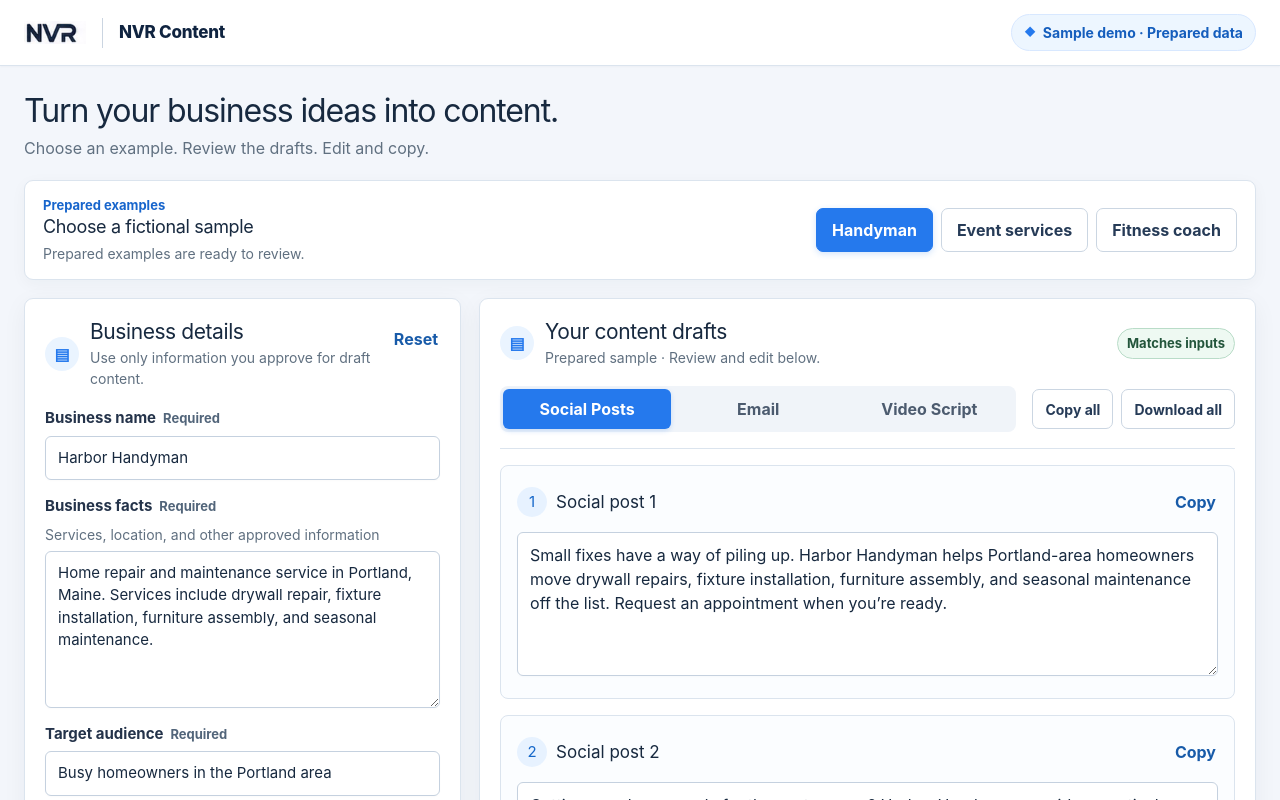
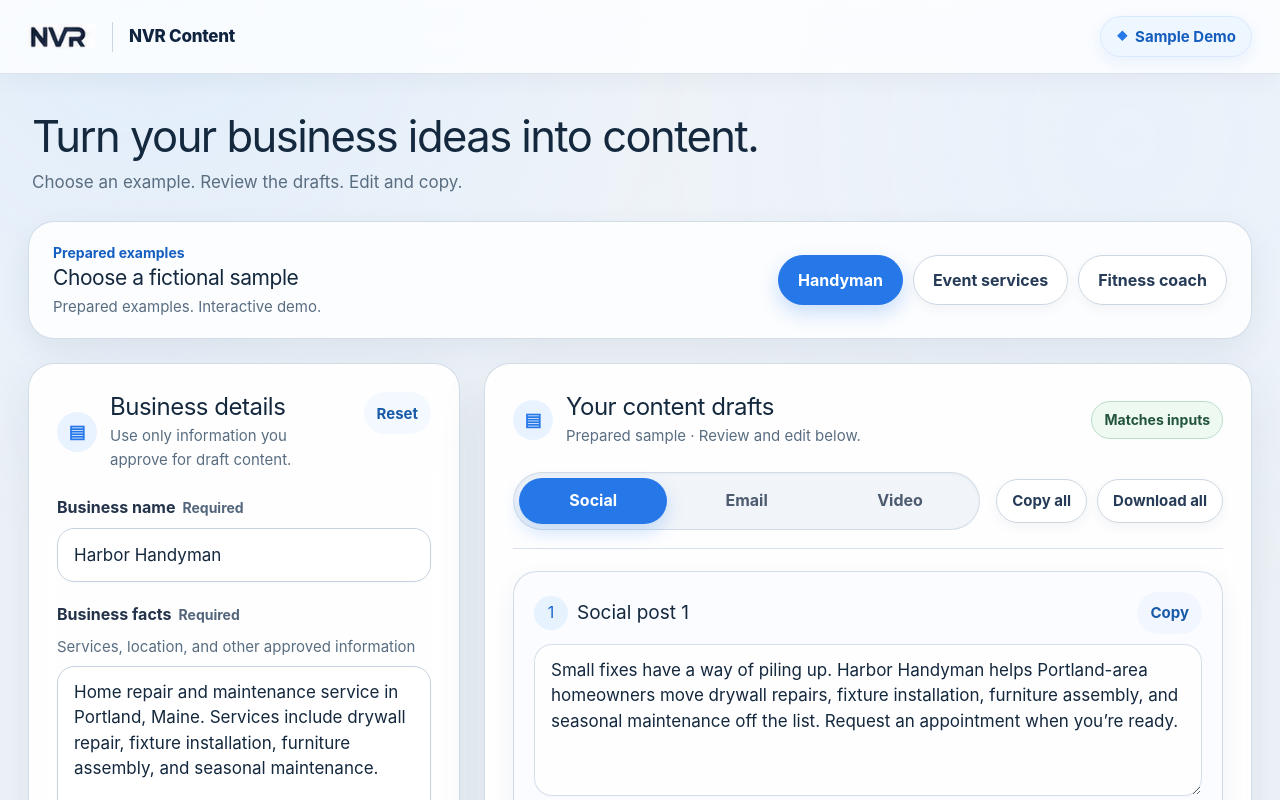
Before and after one commit to InSpaceNotHere/nvrtrack, a Next.js app: page / in a window 1280 px wide. Both pictures are taken after a click on the button "Handyman". Shown: the top 800 px of the page. Built offline with nearby package versions, Linux system fonts and the light colour scheme.

Commit message:
Refresh premium content workspace styling
Co-authored-by: InSpaceNotHere <InSpaceNotHere@users.noreply.github.com>

```diff
--- a/app/globals.css
+++ b/app/globals.css
@@ -1,18 +1,22 @@
 @import "tailwindcss";
 
 :root {
-  --background: #f3f6fb;
-  --surface: #ffffff;
-  --text: #17293f;
-  --muted: #607080;
-  --border: #dbe4ee;
-  --accent: #2579ed;
-  --accent-dark: #1765cc;
-  --accent-soft: #eaf4ff;
-  --warning: #92520a;
-  --warning-soft: #fff5df;
+  --background: #eef3f8;
+  --surface: rgb(255 255 255 / 92%);
+  --text: #14283e;
+  --muted: #596d80;
+  --border: rgb(193 207 222 / 72%);
+  --accent: #2678e8;
+  --accent-dark: #155fc1;
+  --accent-soft: #e9f3ff;
+  --warning: #805218;
+  --warning-soft: #fff4dc;
   --danger: #a12222;
-  --radius: 9px;
+  --radius: 26px;
+  --radius-control: 999px;
+  --shadow-soft: 0 18px 50px rgb(34 58 86 / 9%);
+  --shadow-float: 0 10px 30px rgb(34 58 86 / 8%);
+  --motion: 200ms;
 }
 
 * {
@@ -21,17 +25,25 @@
 
 html {
   background: var(--background);
+  scroll-behavior: smooth;
 }
 
 body {
   margin: 0;
   color: var(--text);
-  background: var(--background);
+  background:
+    radial-gradient(circle at 12% 0%, rgb(220 235 252 / 72%), transparent 34rem),
+    radial-gradient(circle at 88% 8%, rgb(231 240 252 / 58%), transparent 30rem),
+    var(--background);
   font-family:
     Inter, ui-sans-serif, system-ui, -apple-system, BlinkMacSystemFont, "Segoe UI",
     sans-serif;
-  font-size: 16px;
-  line-height: 1.5;
+  font-size: 17px;
+  line-height: 1.55;
+}
+
+main {
+  min-height: 100vh;
 }
 
 button,
@@ -51,22 +63,26 @@ button:disabled {
 }
 
 :focus-visible {
-  outline: 3px solid #83b4ff;
-  outline-offset: 2px;
+  outline: 3px solid #72aafa;
+  outline-offset: 3px;
 }
 
 .shell {
-  width: min(1500px, calc(100% - 48px));
+  width: min(1480px, calc(100% - 56px));
   margin-inline: auto;
 }
 
 .site-header {
-  min-height: 66px;
+  position: sticky;
+  z-index: 50;
+  top: 0;
+  min-height: 74px;
   display: flex;
   align-items: center;
-  background: var(--surface);
-  border-bottom: 1px solid var(--border);
-  box-shadow: 0 1px 2px rgb(23 41 63 / 3%);
+  border-bottom: 1px solid rgb(197 211 225 / 58%);
+  background: rgb(255 255 255 / 78%);
+  box-shadow: 0 6px 24px rgb(31 55 83 / 5%);
+  backdrop-filter: blur(18px) saturate(150%);
 }
 
 .header-inner {
@@ -85,7 +101,7 @@ button:disabled {
 
 .brand-logo {
   display: block;
-  width: 62px;
+  width: 68px;
   height: auto;
   image-rendering: auto;
 }
@@ -106,13 +122,14 @@ button:disabled {
   display: inline-flex;
   align-items: center;
   gap: 7px;
-  min-height: 36px;
-  padding: 7px 12px;
+  min-height: 40px;
+  padding: 8px 15px;
   color: #155ebd;
   border: 1px solid #d8e8ff;
-  border-radius: 999px;
-  background: #edf6ff;
-  font-size: 14px;
+  border-radius: var(--radius-control);
+  background: rgb(237 246 255 / 90%);
+  box-shadow: 0 5px 16px rgb(37 121 237 / 9%);
+  font-size: 15px;
   font-weight: 750;
 }
 
@@ -124,7 +141,7 @@ button:disabled {
 .intro {
   display: flex;
   align-items: center;
-  padding: 26px 0 20px;
+  padding: 38px 4px 26px;
 }
 
 h1,
@@ -135,22 +152,22 @@ p {
 }
 
 h1 {
-  margin-bottom: 6px;
-  font-size: 32px;
-  line-height: 1.18;
+  margin-bottom: 8px;
+  font-size: clamp(36px, 3.4vw, 46px);
+  line-height: 1.12;
   letter-spacing: -0.035em;
 }
 
 h2 {
   margin-bottom: 4px;
-  font-size: 21px;
+  font-size: 24px;
   line-height: 1.25;
   letter-spacing: -0.02em;
 }
 
 h3 {
   margin-bottom: 8px;
-  font-size: 17px;
+  font-size: 19px;
   line-height: 1.35;
 }
 
@@ -173,12 +190,12 @@ p {
   display: grid;
   flex: 0 0 auto;
   place-items: center;
-  width: 34px;
-  height: 34px;
+  width: 40px;
+  height: 40px;
   color: var(--accent);
   border-radius: 50%;
   background: var(--accent-soft);
-  font-size: 16px;
+  font-size: 18px;
   font-weight: 850;
 }
 
@@ -186,28 +203,29 @@ p {
   display: flex;
   align-items: center;
   justify-content: space-between;
-  gap: 18px;
-  margin-bottom: 18px;
-  padding: 15px 18px;
+  gap: 22px;
+  margin-bottom: 24px;
+  padding: 20px 24px;
   border: 1px solid var(--border);
   border-radius: var(--radius);
-  background: var(--surface);
-  box-shadow: 0 4px 16px rgb(23 41 63 / 4%);
+  background: rgb(255 255 255 / 82%);
+  box-shadow: var(--shadow-float);
+  backdrop-filter: blur(14px);
 }
 
 .sample-card h2 {
-  font-size: 18px;
+  font-size: 21px;
 }
 
 .sample-card p {
-  font-size: 14px;
+  font-size: 15px;
 }
 
 .sample-kicker {
   display: block;
   margin-bottom: 1px;
   color: var(--accent-dark);
-  font-size: 13px;
+  font-size: 14px;
   font-weight: 750;
 }
 
@@ -215,7 +233,7 @@ p {
 .export-actions {
   display: flex;
   flex-wrap: wrap;
-  gap: 8px;
+  gap: 10px;
 }
 
 .button.secondary.preset-button.selected,
@@ -223,7 +241,7 @@ p {
   color: #fff;
   border-color: var(--accent);
   background: var(--accent);
-  box-shadow: 0 2px 6px rgb(37 121 237 / 20%);
+  box-shadow: 0 8px 20px rgb(37 121 237 / 24%);
 }
 
 .button.secondary.preset-button.selected:hover,
@@ -235,20 +253,21 @@ p {
   display: grid;
   grid-template-columns: minmax(360px, 0.72fr) minmax(560px, 1.28fr);
   align-items: start;
-  gap: 18px;
-  padding-bottom: 48px;
+  gap: 24px;
+  padding-bottom: 64px;
 }
 
 .card {
   border: 1px solid var(--border);
   border-radius: var(--radius);
   background: var(--surface);
-  box-shadow: 0 6px 24px rgb(23 41 63 / 5%);
+  box-shadow: var(--shadow-soft);
+  backdrop-filter: blur(14px);
 }
 
 .form-card,
 .output-card {
-  padding: 20px;
+  padding: 28px;
 }
 
 .section-heading,
@@ -261,13 +280,13 @@ p {
 }
 
 .section-heading {
-  margin-bottom: 18px;
+  margin-bottom: 24px;
 }
 
 .heading-with-icon {
   display: flex;
   align-items: center;
-  gap: 11px;
+  gap: 13px;
   min-width: 0;
 }
 
@@ -279,24 +298,24 @@ p {
 .heading-with-icon p,
 .campaign-title p {
   margin-bottom: 0;
-  font-size: 14px;
+  font-size: 15px;
 }
 
 .campaign-title {
   display: flex;
   align-items: center;
-  gap: 11px;
-  margin: 24px 0 16px;
-  padding-top: 20px;
+  gap: 13px;
+  margin: 30px 0 20px;
+  padding-top: 26px;
   border-top: 1px solid var(--border);
 }
 
 label {
   display: grid;
-  gap: 6px;
-  margin-bottom: 15px;
+  gap: 8px;
+  margin-bottom: 20px;
   color: #24334a;
-  font-size: 15px;
+  font-size: 16px;
   font-weight: 700;
 }
 
@@ -309,20 +328,20 @@ label {
 
 .required-indicator {
   color: #52657a;
-  font-size: 13px;
+  font-size: 14px;
   font-weight: 700;
 }
 
 .hint {
   color: var(--muted);
-  font-size: 14px;
+  font-size: 15px;
   font-weight: 400;
 }
 
 .optional {
   margin-left: 4px;
   color: var(--muted);
-  font-size: 14px;
+  font-size: 15px;
   font-weight: 400;
 }
 
@@ -330,21 +349,23 @@ input,
 select,
 textarea {
   width: 100%;
-  min-height: 44px;
-  padding: 10px 12px;
+  min-height: 52px;
+  padding: 13px 16px;
   color: var(--text);
   border: 1px solid #c5d1df;
-  border-radius: 6px;
-  background: #fff;
+  border-radius: 17px;
+  background: rgb(255 255 255 / 88%);
+  font-size: 17px;
   font-weight: 400;
   box-shadow: 0 1px 2px rgb(23 41 63 / 2%);
   transition:
-    border-color 120ms ease,
-    box-shadow 120ms ease;
+    border-color var(--motion) ease,
+    box-shadow var(--motion) ease,
+    background-color var(--motion) ease;
 }
 
 textarea {
-  min-height: 88px;
+  min-height: 104px;
   resize: vertical;
   line-height: 1.5;
 }
@@ -366,35 +387,53 @@ textarea:focus {
 .campaign-row {
   display: grid;
   grid-template-columns: minmax(130px, 0.72fr) minmax(190px, 1.28fr);
-  gap: 12px;
+  gap: 14px;
 }
 
 .button {
-  min-height: 44px;
-  padding: 9px 15px;
-  border-radius: 7px;
+  min-height: 50px;
+  padding: 11px 19px;
+  border-radius: var(--radius-control);
+  font-size: 16px;
   font-weight: 700;
+  transition:
+    transform var(--motion) ease,
+    box-shadow var(--motion) ease,
+    background-color var(--motion) ease,
+    border-color var(--motion) ease;
 }
 
 .button.primary {
   color: white;
   border: 1px solid var(--accent);
   background: linear-gradient(135deg, #2c83f5, #1f70e5);
-  box-shadow: 0 4px 10px rgb(37 121 237 / 18%);
+  box-shadow:
+    0 10px 22px rgb(37 121 237 / 24%),
+    inset 0 1px 0 rgb(255 255 255 / 22%);
 }
 
 .button.primary:hover {
   background: var(--accent-dark);
+  box-shadow: 0 14px 28px rgb(37 121 237 / 28%);
+  transform: translateY(-1px);
+}
+
+.button:active {
+  transform: translateY(1px) scale(0.99);
 }
 
 .button.secondary {
   color: #263b57;
   border: 1px solid #cbd6e2;
-  background: #fff;
+  background: rgb(255 255 255 / 78%);
+  box-shadow: 0 4px 12px rgb(30 55 82 / 5%);
 }
 
 .button.secondary:hover {
-  background: #f5f7fa;
+  border-color: #aebed0;
+  background: #fff;
+  box-shadow: 0 8px 18px rgb(30 55 82 / 9%);
+  transform: translateY(-1px);
 }
 
 .button.full {
@@ -402,17 +441,19 @@ textarea:focus {
 }
 
 .button.compact {
-  min-height: 40px;
-  padding: 7px 12px;
-  font-size: 14px;
+  min-height: 44px;
+  padding: 9px 15px;
+  font-size: 15px;
 }
 
 .text-button {
-  min-height: 40px;
-  padding: 6px 2px;
+  min-height: 42px;
+  padding: 8px 13px;
   color: #185ba9;
   border: 0;
-  background: transparent;
+  border-radius: var(--radius-control);
+  background: rgb(234 244 255 / 54%);
+  font-size: 15px;
   font-weight: 700;
 }
 
@@ -424,18 +465,12 @@ textarea:focus {
   font-size: 14px;
 }
 
-.privacy-note {
-  margin: 12px 0 0;
-  text-align: center;
-  font-size: 14px;
-}
-
 .error-list,
 .message {
   margin-bottom: 16px;
   padding: 12px 14px;
-  border-radius: 7px;
-  font-size: 14px;
+  border-radius: 18px;
+  font-size: 15px;
 }
 
 .error-list {
@@ -467,30 +502,31 @@ textarea:focus {
 
 .status-badge {
   flex: 0 0 auto;
-  padding: 5px 9px;
+  padding: 7px 12px;
   color: #23553b;
   border: 1px solid #b9dcc8;
-  border-radius: 999px;
+  border-radius: var(--radius-control);
   background: #eef9f2;
-  font-size: 13px;
+  font-size: 14px;
   font-weight: 700;
 }
 
 .status-badge.stale {
-  color: var(--warning);
-  border-color: #ebce95;
+  color: #76501f;
+  border-color: #e7c985;
   background: var(--warning-soft);
+  box-shadow: 0 5px 16px rgb(146 82 10 / 10%);
 }
 
 .empty-state {
   display: grid;
   place-items: center;
-  min-height: 430px;
-  padding: 48px 24px;
+  min-height: 460px;
+  padding: 56px 30px;
   text-align: center;
   border: 1px dashed #c7d2df;
-  border-radius: 8px;
-  background: #fbfcfe;
+  border-radius: 24px;
+  background: rgb(249 252 255 / 72%);
 }
 
 .empty-state p {
@@ -500,8 +536,8 @@ textarea:focus {
 .empty-icon {
   display: grid;
   place-items: center;
-  width: 46px;
-  height: 46px;
+  width: 54px;
+  height: 54px;
   margin-bottom: 14px;
   color: var(--accent);
   border-radius: 50%;
@@ -511,47 +547,73 @@ textarea:focus {
 
 .result-toolbar {
   align-items: center;
-  margin-bottom: 16px;
-  padding-bottom: 16px;
-  border-bottom: 1px solid var(--border);
+  margin-bottom: 22px;
+  padding-bottom: 18px;
+  border-bottom: 1px solid rgb(197 211 225 / 66%);
 }
 
 .tabs {
   display: flex;
   flex: 1 1 auto;
-  gap: 3px;
-  padding: 3px;
-  border-radius: 8px;
-  background: #f0f4f9;
+  gap: 5px;
+  padding: 5px;
+  border: 1px solid rgb(196 209 223 / 65%);
+  border-radius: var(--radius-control);
+  background: rgb(239 244 249 / 88%);
+  box-shadow: inset 0 1px 3px rgb(44 68 95 / 5%);
 }
 
 .tabs button {
   flex: 1 1 0;
-  min-height: 40px;
-  padding: 7px 12px;
+  min-height: 46px;
+  padding: 9px 18px;
   color: #4c5b6f;
   border: 0;
-  border-radius: 6px;
+  border-radius: var(--radius-control);
   background: transparent;
+  font-size: 16px;
   font-weight: 700;
+  transition:
+    color var(--motion) ease,
+    background-color var(--motion) ease,
+    box-shadow var(--motion) ease,
+    transform var(--motion) ease;
 }
 
 .tabs button[aria-selected="true"] {
   color: white;
   background: var(--accent);
-  box-shadow: 0 2px 5px rgb(37 121 237 / 20%);
+  box-shadow: 0 8px 18px rgb(37 121 237 / 22%);
+}
+
+.tab-panel {
+  transform-origin: top center;
+  animation: tab-crossfade var(--motion) ease-out both;
+}
+
+@keyframes tab-crossfade {
+  from {
+    opacity: 0;
+    transform: translateY(5px);
+  }
+
+  to {
+    opacity: 1;
+    transform: translateY(0);
+  }
 }
 
 .draft-list {
   display: grid;
-  gap: 16px;
+  gap: 18px;
 }
 
 .draft {
-  padding: 16px;
+  padding: 20px;
   border: 1px solid var(--border);
-  border-radius: 8px;
-  background: #fbfdff;
+  border-radius: 24px;
+  background: rgb(249 252 255 / 84%);
+  box-shadow: 0 9px 24px rgb(34 58 86 / 6%);
 }
 
 .draft-heading {
@@ -569,19 +631,21 @@ textarea:focus {
 .draft-number {
   display: grid;
   place-items: center;
-  width: 30px;
-  height: 30px;
+  width: 34px;
+  height: 34px;
   color: #1567c9;
   border-radius: 50%;
   background: #e7f2ff;
-  font-size: 15px;
+  font-size: 16px;
 }
 
 .draft-textarea {
   field-sizing: content;
-  min-height: 144px;
+  min-height: 152px;
   overflow-y: hidden;
-  background: #fff;
+  border-color: rgb(198 212 226 / 72%);
+  border-radius: 18px;
+  background: rgb(255 255 255 / 84%);
 }
 
 .draft-textarea.email-body {
@@ -601,7 +665,7 @@ textarea:focus {
   padding: 16px 18px;
   color: #583b18;
   border: 1px solid #e4c68d;
-  border-radius: 8px;
+  border-radius: 20px;
   background: #fff9eb;
 }
 
@@ -615,12 +679,12 @@ textarea:focus {
   align-items: flex-start;
   gap: 10px;
   margin-top: 22px;
-  padding: 13px 14px;
+  padding: 16px 18px;
   color: #385776;
   border: 1px solid #d7e8fa;
-  border-radius: 7px;
+  border-radius: 20px;
   background: #eef7ff;
-  font-size: 14px;
+  font-size: 15px;
 }
 
 .persistent-review strong {
@@ -649,9 +713,6 @@ textarea:focus {
     min-width: 0;
   }
 
-  .benefits {
-    gap: 14px;
-  }
 }
 
 @media (max-width: 760px) {
@@ -682,7 +743,7 @@ textarea:focus {
 
   .form-card,
   .output-card {
-    padding: 16px;
+    padding: 22px;
   }
 
   .campaign-row {
@@ -706,14 +767,14 @@ textarea:focus {
 
 @media (max-width: 520px) {
   .site-header {
-    min-height: 96px;
+    min-height: 72px;
   }
 
   .header-inner {
-    align-items: flex-start;
-    flex-direction: column;
-    gap: 8px;
-    padding-block: 10px;
+    align-items: center;
+    flex-direction: row;
+    gap: 10px;
+    padding-block: 8px;
   }
 
   .brand {
@@ -733,8 +794,8 @@ textarea:focus {
   }
 
   .demo-badge {
-    min-height: 34px;
-    padding: 6px 9px;
+    min-height: 36px;
+    padding: 7px 10px;
     font-size: 12px;
     line-height: 1.2;
   }
@@ -742,4 +803,25 @@ textarea:focus {
   .sample-actions {
     grid-template-columns: 1fr;
   }
+
+  .form-card,
+  .output-card {
+    padding: 18px;
+    border-radius: 22px;
+  }
 }
+
+@media (prefers-reduced-motion: reduce) {
+  html {
+    scroll-behavior: auto;
+  }
+
+  *,
+  *::before,
+  *::after {
+    scroll-behavior: auto !important;
+    animation-duration: 0.01ms !important;
+    animation-iteration-count: 1 !important;
+    transition-duration: 0.01ms !important;
+  }
+}
--- a/app/page.tsx
+++ b/app/page.tsx
@@ -201,7 +201,7 @@ export default function Home() {
           </div>
           <div className="demo-badge">
             <span aria-hidden="true">◆</span>
-            Sample demo · Prepared data
+            Sample Demo
           </div>
         </div>
       </header>
@@ -218,7 +218,7 @@ export default function Home() {
           <div>
             <span className="sample-kicker">Prepared examples</span>
             <h2 id="samples-title">Choose a fictional sample</h2>
-            <p>Prepared examples are ready to review.</p>
+            <p>Prepared examples. Interactive demo.</p>
           </div>
           <div className="sample-actions">
             {SAMPLES.map((sample, index) => (
@@ -379,10 +379,6 @@ export default function Home() {
             <button className="button primary full" type="submit" disabled={loading}>
               {loading ? "Generating…" : "Generate content"}
             </button>
-            <p className="privacy-note">
-              Live AI is not connected in this sample. If configured, submitted
-              fields are sent to OpenAI.
-            </p>
           </form>
 
           <section className="card output-card" aria-labelledby="drafts-title">
@@ -434,9 +430,9 @@ export default function Home() {
                   <div className="tabs" role="tablist" aria-label="Content type">
                     {(
                       [
-                        ["social", "Social Posts"],
+                        ["social", "Social"],
                         ["email", "Email"],
-                        ["video", "Video Script"],
+                        ["video", "Video"],
                       ] as const
                     ).map(([value, label]) => (
                       <button
@@ -469,7 +465,7 @@ export default function Home() {
                 </div>
 
                 {tab === "social" && (
-                  <div role="tabpanel" className="draft-list">
+                  <div role="tabpanel" className="draft-list tab-panel">
                     {pack.socialPosts.map((post, index) => (
                       <article className="draft" key={index}>
                         <div className="draft-heading">
@@ -506,7 +502,7 @@ export default function Home() {
                 )}
 
                 {tab === "email" && (
-                  <article role="tabpanel" className="draft">
+                  <article role="tabpanel" className="draft tab-panel">
                     <div className="draft-heading">
                       <h3>Promotional email</h3>
                       <button
@@ -552,7 +548,7 @@ export default function Home() {
                 )}
 
                 {tab === "video" && (
-                  <article role="tabpanel" className="draft">
+                  <article role="tabpanel" className="draft tab-panel">
                     <div className="draft-heading">
                       <h3>Short video script</h3>
                       <button
```
